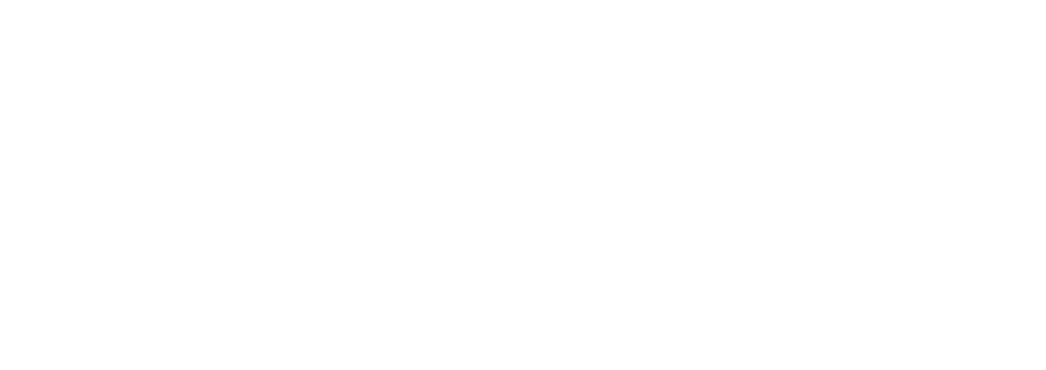
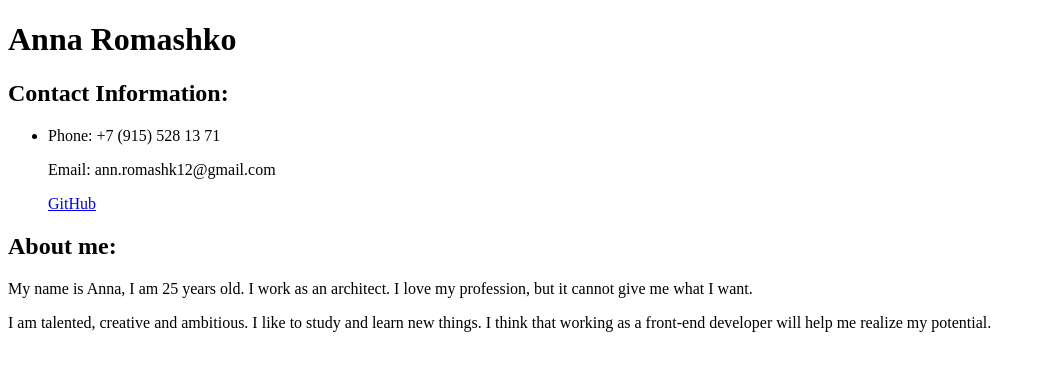
Before and after one commit to AnnRomashko/rsschool-cv, a plain HTML site: page index.html in a window 1280 px wide. Shown: the whole page, without its empty margins (0-1046 px from the left). Drawn offline with Linux system fonts and the light colour scheme.

Commit message:
feat: add blocks Contact, About me

```diff
--- a/index.html
+++ b/index.html
@@ -1,2 +1,29 @@
 <!doctype html>
 <html lang="en">
+<head>
+    <meta charset="utf-8">
+    <title>Rsschool-cv-html</title>
+</head>
+<body>
+    <header>
+        <h1>Anna Romashko</h1>
+    </header>
+    <main>
+        <section>
+            <h2>Contact Information:</h2>
+            <ul>
+                <li>
+                    <p>Phone: +7 (915) 528 13 71</p>
+                    <p>Email: ann.romashk12@gmail.com</p>
+                    <a href="https://github.com/AnnRomashko">GitHub</a>
+                </li>
+            </ul>
+        </section>
+        <section>
+            <h2>About me:</h2>
+            <p>My name is Anna, I am 25 years old. I work as an architect. I love my profession, but it cannot give me what I want.</p>
+            <p>I am talented, creative and ambitious. I like to study and learn new things.  I think that working as a front-end developer will help me realize my potential. </p>
+        </section>
+
+    </main>
+</body>
```
